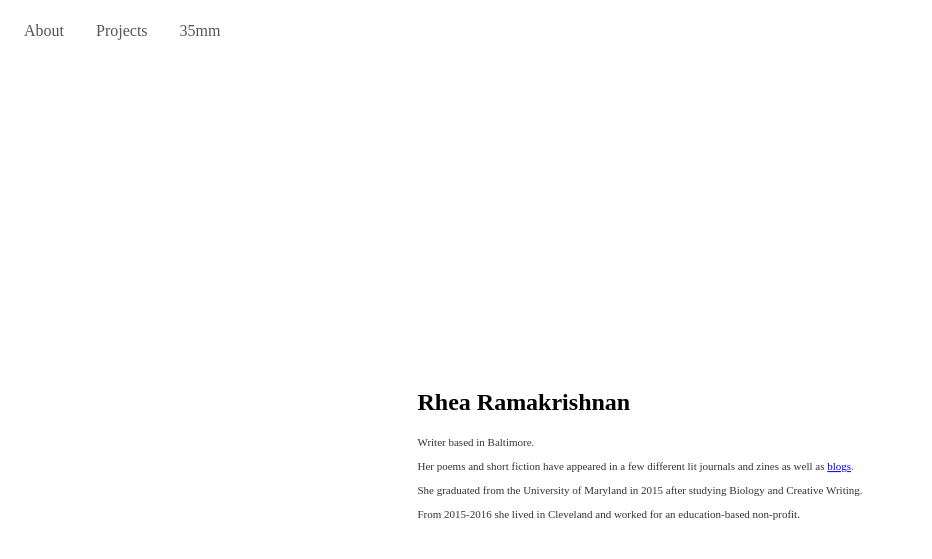
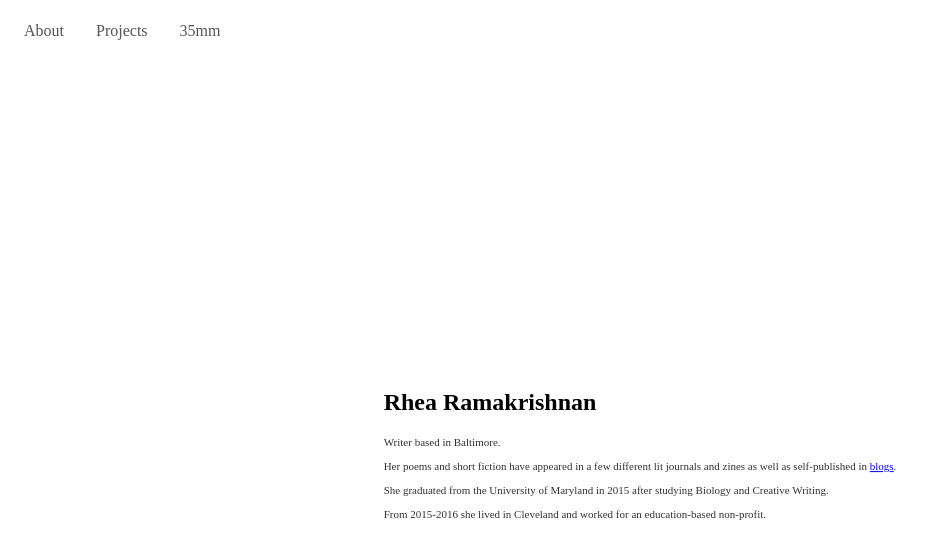
Before and after one commit to reram/reram.github.io, a Jekyll site: the page built from index.html, in a window 1280 px wide. Shown: the top 559 px of the page, without its empty margins (0-932 px from the left). Built offline with Jekyll 4.4.1, drawn with Linux system fonts in a browser that asks for light colours.

Commit message:
Update index.html

```diff
--- a/index.html
+++ b/index.html
@@ -15,10 +15,13 @@ layout: page
 
       <h1>Rhea Ramakrishnan</h1>
       <p>
-      Writer based in Baltimore.<br><br>
-      Her poems and short fiction have appeared in a few different lit journals and zines as well as
-      <a href="https://canitextu.wordpress.com/author/rhearamakrishnan/">blogs</a>.<br><br>
-      She graduated from the University of Maryland in 2015 after studying Biology and Creative Writing.<br><br>
+      Writer based in Baltimore.
+      <br><br>
+      Her poems and short fiction have appeared in a few different lit journals and zines as well as self-published in
+      <a href="https://canitextu.wordpress.com/author/rhearamakrishnan/">blogs</a>.
+      <br><br>
+      She graduated from the University of Maryland in 2015 after studying Biology and Creative Writing.
+      <br><br>
       From 2015-2016 she lived in Cleveland and worked for an education-based non-profit.
       </p>
 
```
